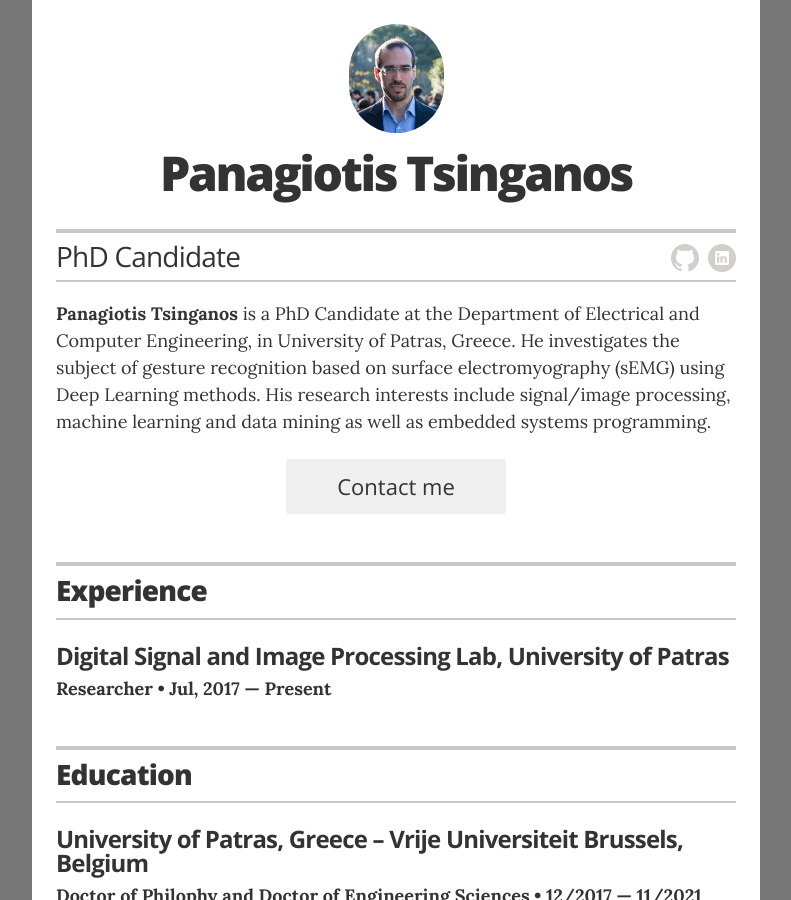
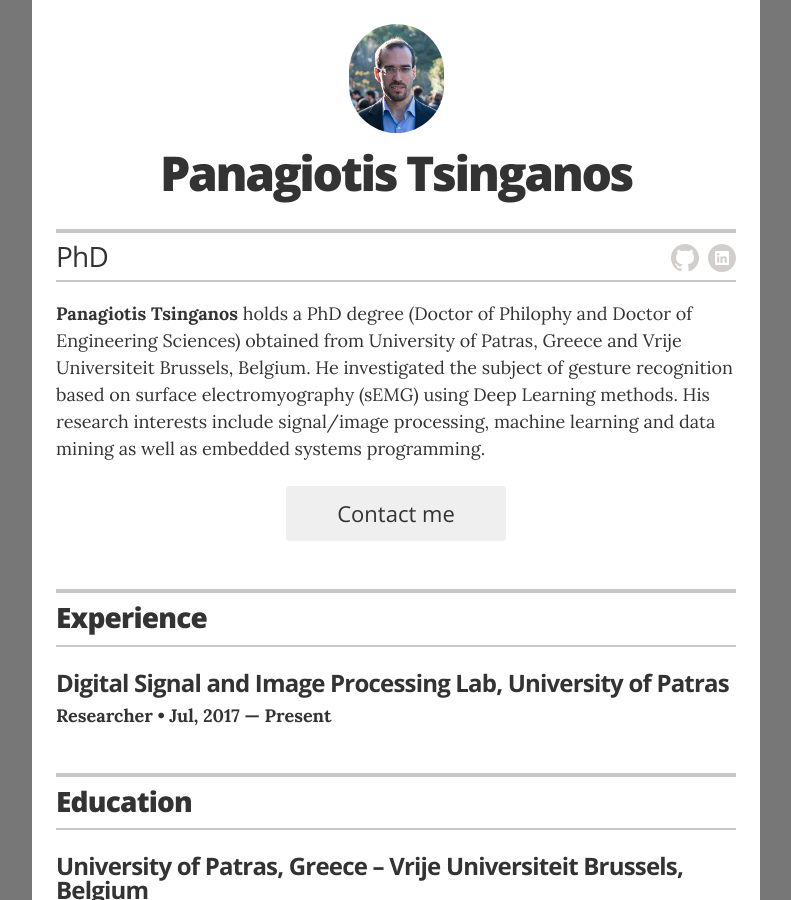
Before and after one commit to ptsinganos/ptsinganos.github.io, a Jekyll site: the page built from index.html, in a window 1280 px wide and 900 px high. Shown: the whole window, without its empty margins (244-1035 px from the left). Built offline with Jekyll 4.4.1, drawn with Linux system fonts in a browser that asks for light colours; some of the changed lines change nothing that is shown.

Commit message:
Update _config.yml

```diff
--- a/_config.yml
+++ b/_config.yml
@@ -11,19 +11,19 @@ sass:
 # Resume settings
 resume_avatar:                  "true"
 resume_name:                    "Panagiotis Tsinganos"
-resume_title:                   "PhD Candidate"
+resume_title:                   "PhD"
 
 # used for the contact button in _layouts/resume.html
 resume_contact_email:           "panagiotis.tsinganos@upnet.gr"
 
 # the next two items are used for schema itemprops in _layouts/resume.html
-resume_contact_telephone:       "+30 261 099 7806"
+resume_contact_telephone:       ""
 resume_contact_address:         "University Campus, 26504 Rio Achaia, Greece"
 
-resume_header_contact_info:     "University Campus, 26504 Rio Achaia, Greece • +30 261 099 7806 • panagiotis.tsinganos@ece.upatras.gr"
+resume_header_contact_info:     "University Campus, 26504 Rio Achaia, Greece • panagiotis.tsinganos@upnet.gr"
 display_header_contact_info:    "false"
 
-resume_header_intro: "<p><b>Panagiotis Tsinganos</b> is a PhD Candidate at the Department of Electrical and Computer Engineering, in University of Patras, Greece. He investigates the subject of gesture recognition based on surface electromyography (sEMG) using Deep Learning methods. His research interests include signal/image processing, machine learning and data mining as well as embedded systems programming.</p>"
+resume_header_intro: "<p><b>Panagiotis Tsinganos</b> holds a PhD degree (Doctor of Philophy and Doctor of Engineering Sciences) obtained from University of Patras, Greece and Vrije Universiteit Brussels, Belgium. He investigated the subject of gesture recognition based on surface electromyography (sEMG) using Deep Learning methods. His research interests include signal/image processing, machine learning and data mining as well as embedded systems programming.</p>"
 
 # use "yes" to display the email contact button,
 # "no" to display an "I'm not looking for work" message,
```
